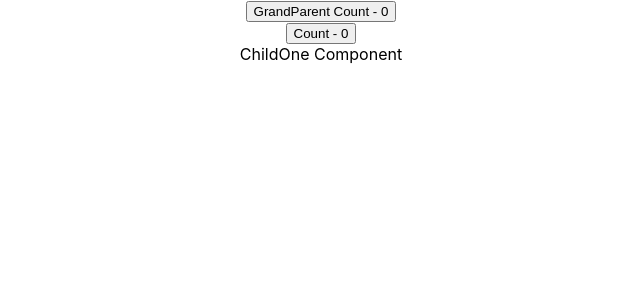
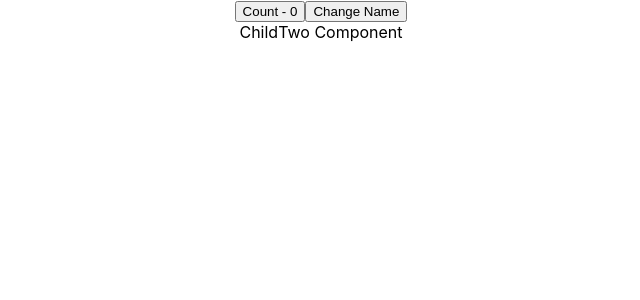
Before and after one commit to jeus0630/React-Render-Demo-Typescript, a React (Create React App) app: page / in a window 1280 px wide. Shown: the top 300 px of the page, without its empty margins (319-959 px from the left). Built offline with nearby package versions, Linux system fonts and the light colour scheme.

Commit message:
Docs: ChildTwo.tsx, ParentTwo.tsx React Memo

```diff
--- a/src/App.tsx
+++ b/src/App.tsx
@@ -1,12 +1,12 @@
 import React from 'react';
 import './App.css';
-import GrandParent from './components/Optimization/GrandParent';
+import ParentTwo from './components/Optimization/ParentTwo';
 
 function App() {
 
     return (
         <div className="App">
-            <GrandParent></GrandParent>
+            <ParentTwo></ParentTwo>
         </div>
     );
 }
--- /dev/null
+++ b/src/components/Optimization/ChildTwo.tsx
@@ -0,0 +1,18 @@
+import React, {FunctionComponent} from 'react';
+
+interface OwnProps {
+    name: string;
+}
+
+type Props = OwnProps;
+
+const ChildTwo: FunctionComponent<Props> = ({name}) => {
+    console.log('ChildTwo Render');
+    return (
+        <div>
+            ChildTwo Component
+        </div>
+    );
+};
+
+export default React.memo(ChildTwo);
--- /dev/null
+++ b/src/components/Optimization/ParentTwo.tsx
@@ -0,0 +1,23 @@
+import React, { FunctionComponent, useState } from 'react';
+import ChildTwo from './ChildTwo';
+
+interface OwnProps {
+
+}
+
+type Props = OwnProps;
+
+const ParentTwo: FunctionComponent<Props> = () => {
+    const [count, setCount] = useState(0);
+    const [name, setName] = useState('Vishwas');
+    console.log('ParentTwo Render');
+    return (
+        <div>
+            <button onClick={() => setCount(prev => prev + 1)}>Count - {count}</button>
+            <button onClick={() => setName('codevolution')}>Change Name</button>
+            <ChildTwo name={name}></ChildTwo>
+        </div>
+    );
+};
+
+export default ParentTwo;
```
